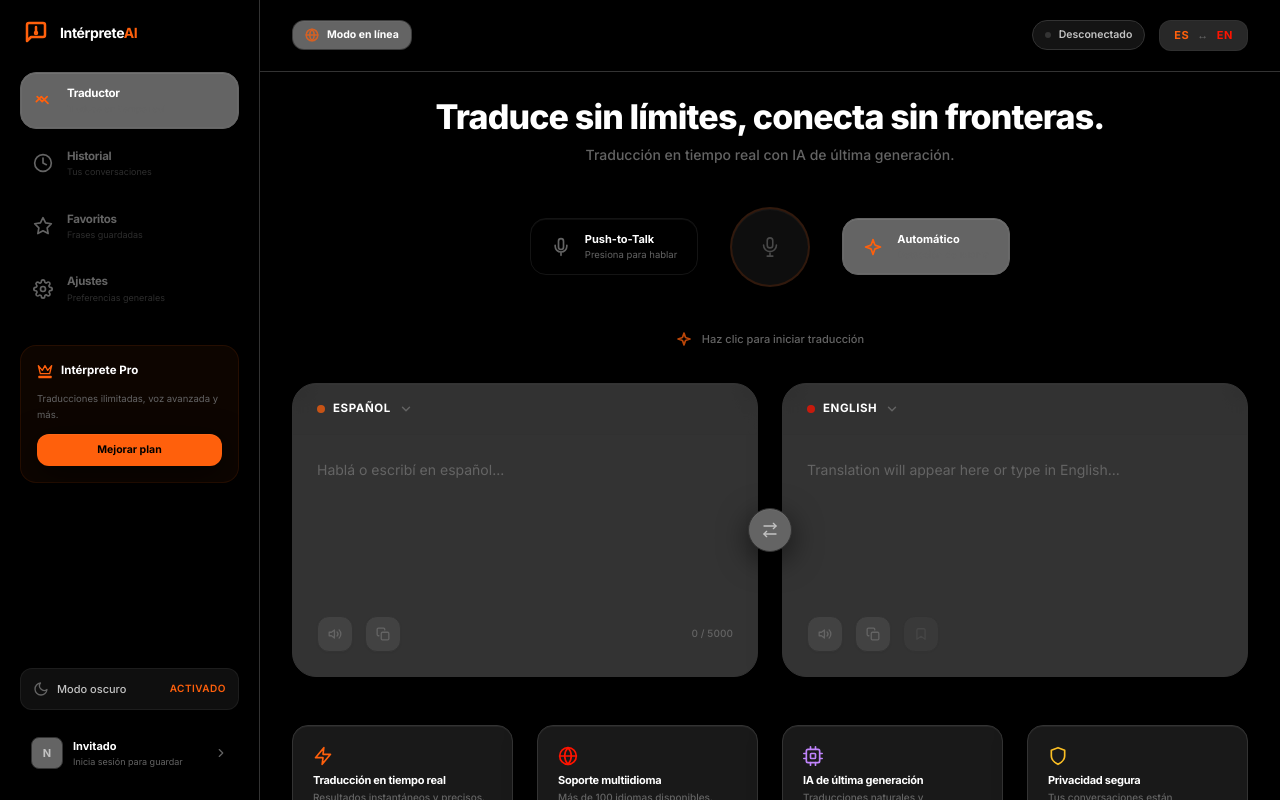
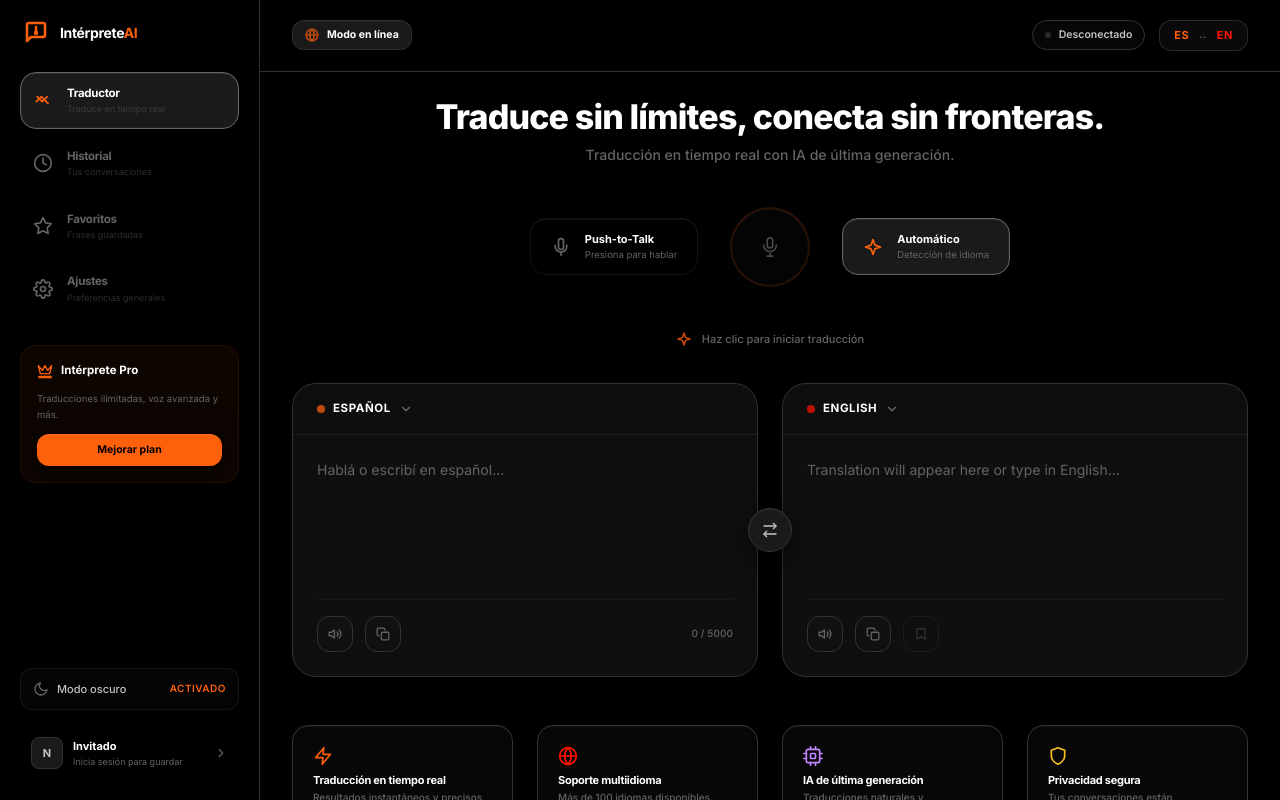
Before and after one commit to cristborrero/interprete-ai, a Next.js app: page / in a window 1280 px wide. Built offline with nearby package versions, Linux system fonts and the light colour scheme.

Commit message:
style: darken surface panels for better contrast

```diff
--- a/tailwind.config.ts
+++ b/tailwind.config.ts
@@ -15,9 +15,9 @@ const config: Config = {
       colors: {
         surface: {
           DEFAULT: '#000000', // Black
-          1: '#333333',       // Dark Gray
-          2: '#646464',       // Gray
-          3: '#C3C3C3',       // Light Gray
+          1: '#0F0F0F',       // Very Dark Panel
+          2: '#1A1A1A',       // Dark Panel
+          3: '#262626',       // Control Background
         },
         border: {
           DEFAULT: '#333333', // Dark Gray
```
